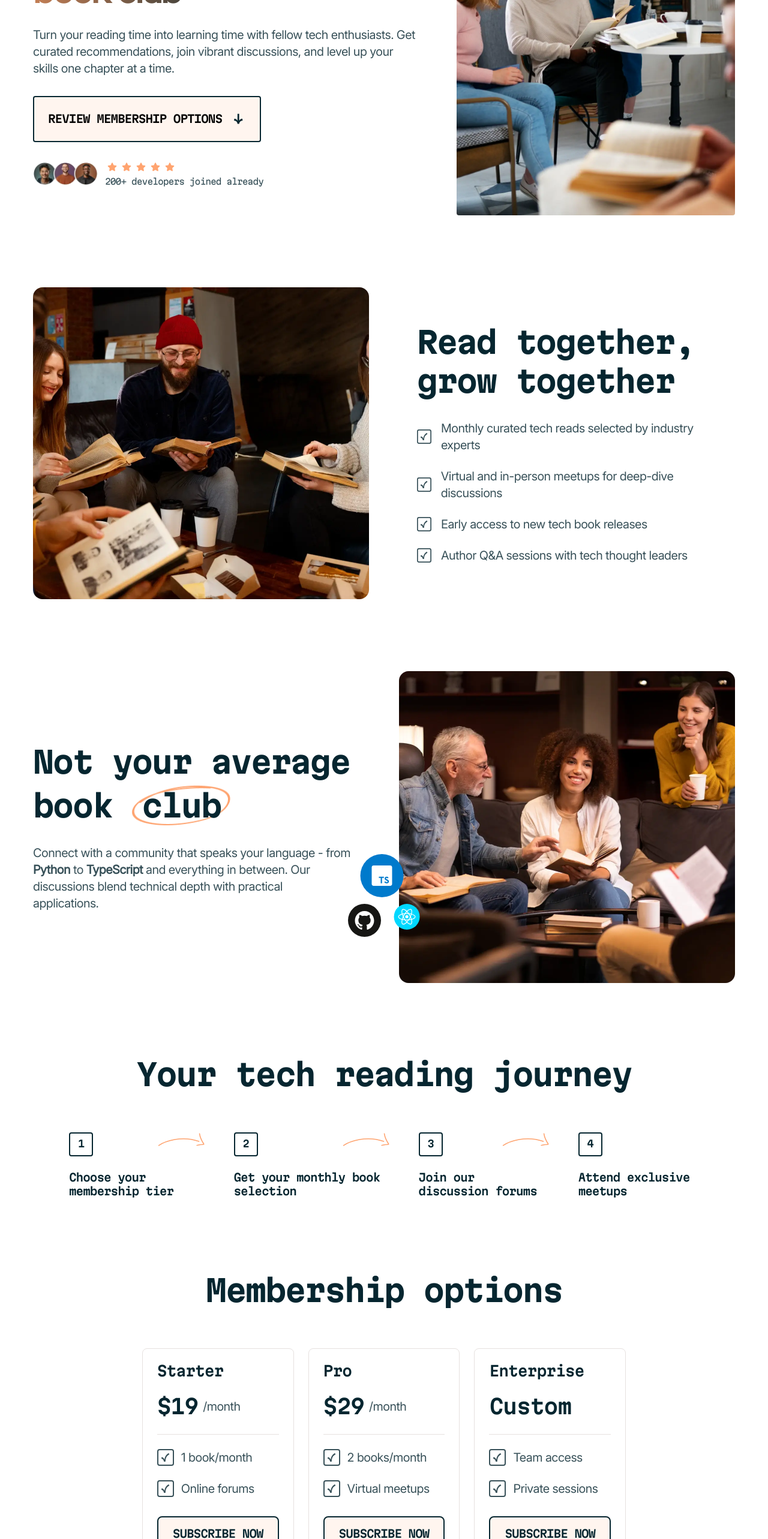
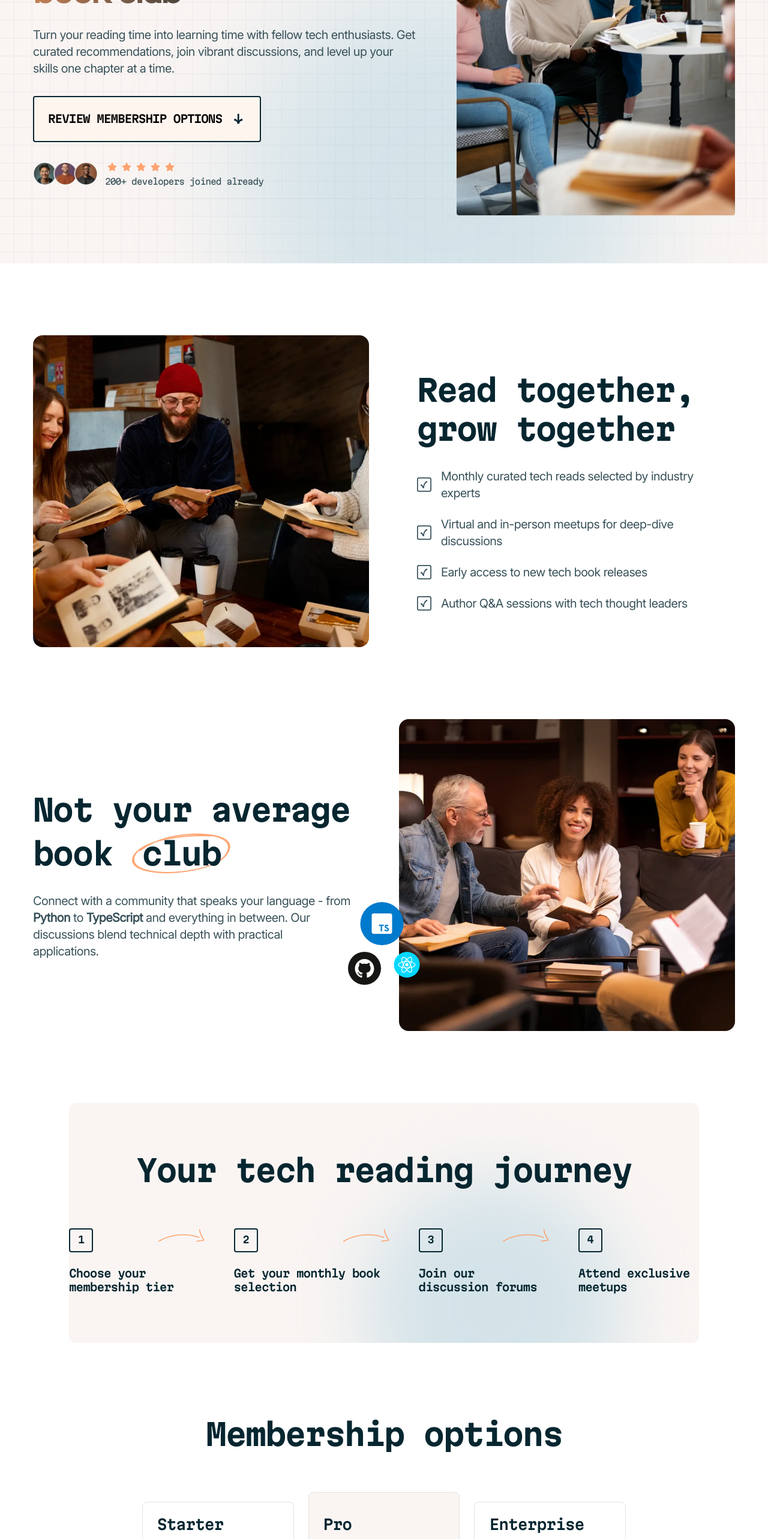
Before and after one commit to phwnganh/tech-book-club-landing-page, a React (Vite) app: page / in a window 1280 px wide. Shown: the part 234-2800 px from the top of the page at 60% size. Built offline with nearby package versions, Linux system fonts and the light colour scheme.

Commit message:
fix: gradient bg color

```diff
--- a/src/MainPage.jsx
+++ b/src/MainPage.jsx
@@ -5,11 +5,15 @@ import MembershipPriceOptionsSection from "./components/MembershipPriceOptionsSe
 import FooterSection from "./components/FooterSection";
 import NotYourAverageHeroSection from "./components/NotYourAverageHeroSection.jsx";
 import ReadingQuoteSection from "./components/ReadingQuoteSection.jsx";
-
 const MainPage = () => {
     return (
         <main className={"flex flex-col gap-16 sm:gap-20 md:gap-30"}>
-            <HeroBannerSection/>
+            <div className={"bg-neutral-100 bg-[url(./assets/images/pattern-light-bg.svg)]"}>
+                <div className={"sm:bg-[url(./assets/images/pattern-glow.svg)] bg-no-repeat bg-top-right"}>
+                    <HeroBannerSection/>
+
+                </div>
+            </div>
             <BookClubFeatureSection/>
             <NotYourAverageHeroSection/>
             <ReadingJourneySection/>
--- a/src/components/HeroBannerSection.jsx
+++ b/src/components/HeroBannerSection.jsx
@@ -6,7 +6,7 @@ import FiveStars from "./ui/FiveStars.jsx";
 import CustomButton from "./ui/CustomButton.jsx";
 const HeroBannerSection = () => {
     return (
-        <section className="max-w-292.5 mx-auto mt-8 px-4 sm:px-8 md:px-0">
+        <section className="max-w-292.5 mx-auto pt-8 pb-20 px-4 sm:px-8 md:px-0 ">
             <img src={Logo} alt="Logo" className="w-48 h-9"/>
             <div className="flex flex-col md:flex-row gap-16 items-center">
                 <div className="flex flex-col gap-8">
--- a/src/components/MembershipPriceOptionsSection.jsx
+++ b/src/components/MembershipPriceOptionsSection.jsx
@@ -24,15 +24,15 @@ const MembershipPriceOptionsSection = () => {
         }
     ]
     return (
-        <section className={"max-w-242.5 mx-auto px-4 sm:px-8 md:px-0"}>
-            <div className={"flex flex-col gap-6 sm:gap-10 md:gap-16 "}>
+        <section className={"max-w-262.5 mx-auto px-4 sm:px-8 md:px-0"}>
+            <div className={"flex flex-col gap-6 sm:gap-10 md:gap-16"}>
                 <h1 className={"text-preset-2-mobile-font-size sm:text-preset-2-font-size font-preset-text-2-font-family font-preset-2-font-weight leading-preset-2-line-height tracking-preset-2-letter-spacing text-neutral-900 text-start md:text-center"}>Membership options</h1>
                 <div className={"grid grid-cols-1 sm:grid-cols-2 md:grid-cols-3 gap-6 items-center"}>
                     {MEMBERSHIP_PRICE_OPTIONS.map((option, index) => {
-                        const isSecondIndex = index === option[1]
+                        const isSecondIndex = index === 1
                         const isLastIndex = index === MEMBERSHIP_PRICE_OPTIONS.length - 1
                         return(
-                        <div key={index} className={`rounded-lg border border-neutral-200 p-6 flex flex-col gap-8 ${isSecondIndex ? "shrink-0" : "shrink-0"}`}>
+                        <div key={index} className={`rounded-lg border border-neutral-200 px-6 flex flex-col gap-8 ${isSecondIndex ? "py-6 md:py-10 md:max-h-97.5 h-full w-full bg-neutral-100 bg-[url(./assets/images/pattern-glow.svg)] bg-no-repeat bg-top-left" : "py-6 md:max-h-89.5"}`}>
                             <div className={"flex flex-col gap-6 w-full"}>
                                 <h4 className={"text-neutral-900 text-preset-4-font-size font-preset-4-font-family font-preset-4-font-weight leading-preset-4-line-height tracking-preset-4-letter-spacing"}>{option.title}</h4>
                                 <div className={"flex items-center gap-2"}>
@@ -41,7 +41,6 @@ const MembershipPriceOptionsSection = () => {
                                     }
                                 </div>
                                 <hr className={"border-t border-t-neutral-200"}/>
-
                                 <div className={"flex items-center gap-3"}>
                                     <div className={"flex justify-center items-center"}>
                                         <img src={CheckIcon} alt={"check-icon"}/>
@@ -57,7 +56,7 @@ const MembershipPriceOptionsSection = () => {
                                 </div>
                             </div>
                         <button className={"border-2 border-neutral-900 rounded-lg px-6 py-4 bg-light-salmon-50 gradient"}>
-                            <p className={"text-neutral-900 text-preset-6-mobile-font-size sm:text-preset-6-font-size font-preset-6-font-family font-preset-6-font-weight leading-preset-6-line-height tracking-preset-6-letter-spacing"}>SUBSCRIBE NOW</p>
+                            <p className={"text-neutral-900 text-preset-6-mobile-font-size sm:text-preset-6-font-size font-preset-6-font-family font-preset-6-font-weight leading-preset-6-line-height tracking-preset-6-letter-spacing"}>{isLastIndex ? "TALK TO US" : "SUBSCRIBE NOW"}</p>
                         </button>
 
                         </div>
--- a/src/components/ReadingJourneySection.jsx
+++ b/src/components/ReadingJourneySection.jsx
@@ -19,7 +19,7 @@ const ReadingJourneySection = () => {
         }
     ]
     return (
-        <section className={"max-w-292.5 mx-auto px-4 sm:px-8 md:px-0"}>
+        <section className={"max-w-292.5 mx-auto py-20 px-4 sm:px-8 md:px-0 bg-neutral-100 rounded-12 bg-[url(./assets/images/pattern-glow.svg)] bg-no-repeat bg-top-right bg-size-[684px_684px]"}>
             <div className={"max-w-262.5 flex flex-col gap-8 sm:gap-12 md:gap-16 justify-center"}>
                     <h1 className={"text-preset-2-mobile-font-size sm:text-preset-2-font-size font-preset-text-2-font-family font-preset-2-font-weight leading-preset-2-line-height tracking-preset-2-letter-spacing text-neutral-900 text-start md:text-center"}>Your tech reading journey</h1>
                     <div className={"flex flex-col md:flex-row gap-8 sm:gap-10 md:gap-12"}>
```
Also changed, not shown: 1 other file (tests, documents, lock files or other folders).
